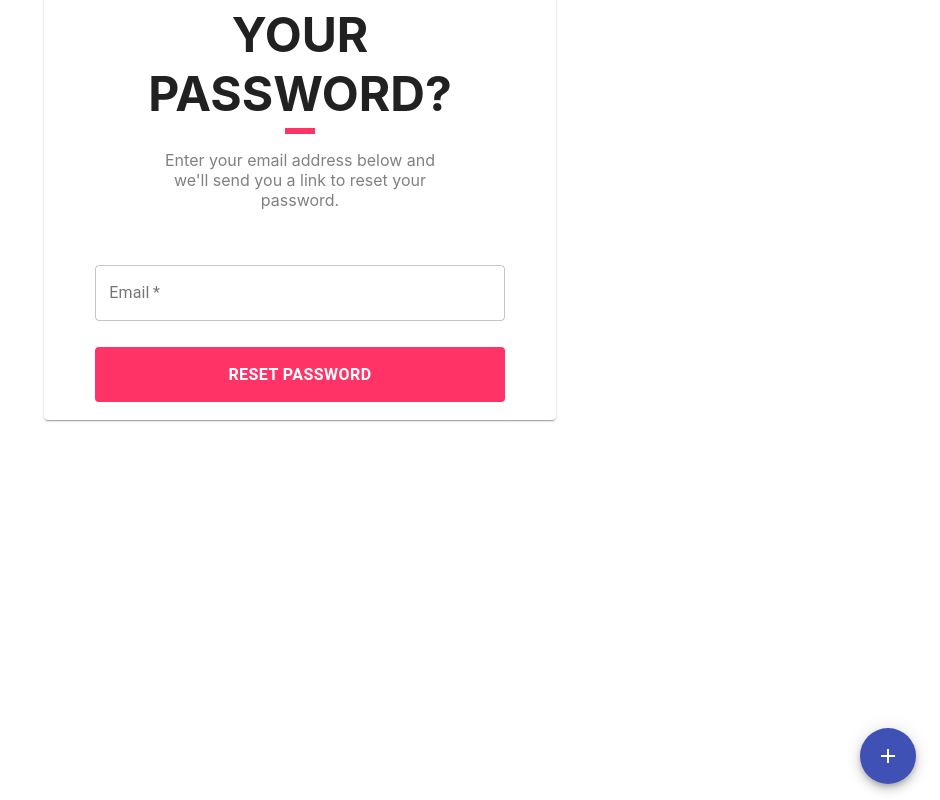
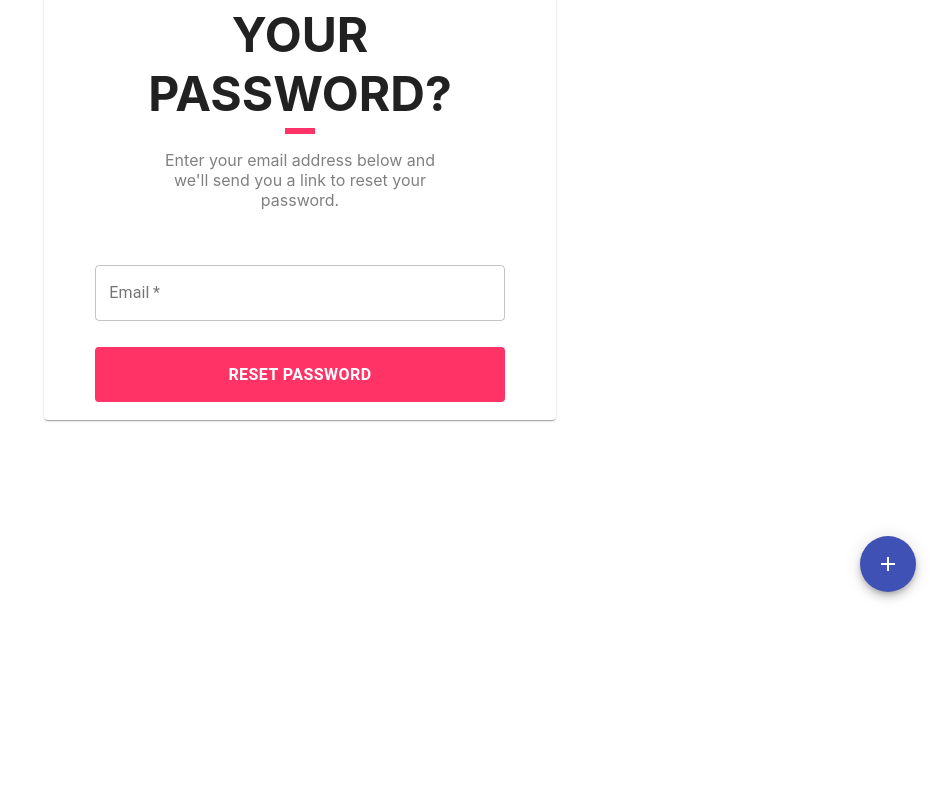
Before and after one commit to RV-camping-Airbnb/Frontend, a React (Create React App) app: page /reset-password in a window 1280 px wide. Shown: the part 192-992 px from the top of the page, without its empty margins (340-1280 px from the left). After the commit the page ends 800 px from the top, so only its background shows below. Built offline with nearby package versions, Linux system fonts and the light colour scheme.

Commit message:
Removed the height element of the speeddialer and made the position fixed.

```diff
--- a/src/components/Navigation/SpeedDialer.js
+++ b/src/components/Navigation/SpeedDialer.js
@@ -15,18 +15,11 @@ const useStyles = makeStyles(theme => ({
   root: {
     width: '100%',
   },
-  controls: {
-    margin: theme.spacing(3),
-  },
-  exampleWrapper: {
-    position: 'relative',
-    height: 380,
-  },
   radioGroup: {
     margin: theme.spacing(1, 0),
   },
   speedDial: {
-    position: 'absolute',
+    position: 'fixed',
     '&$directionUp, &$directionLeft': {
       bottom: theme.spacing(2),
       right: theme.spacing(3),
@@ -68,9 +61,8 @@ export default function SpeedDialer() {
 
   return (
     <div className={classes.root}>
-      <div className={classes.exampleWrapper}>
       <SpeedDial
-          ariaLabel="SpeedDial example"
+        ariaLabel="RVNB Actions"
         className={speedDialClassName}
         icon={<SpeedDialIcon />}
         onBlur={handleClose}
@@ -92,6 +84,5 @@ export default function SpeedDialer() {
         ))}
       </SpeedDial>
     </div>
-    </div>
   );
 }
```
Lines whose indentation alone changed are shown as unchanged.
